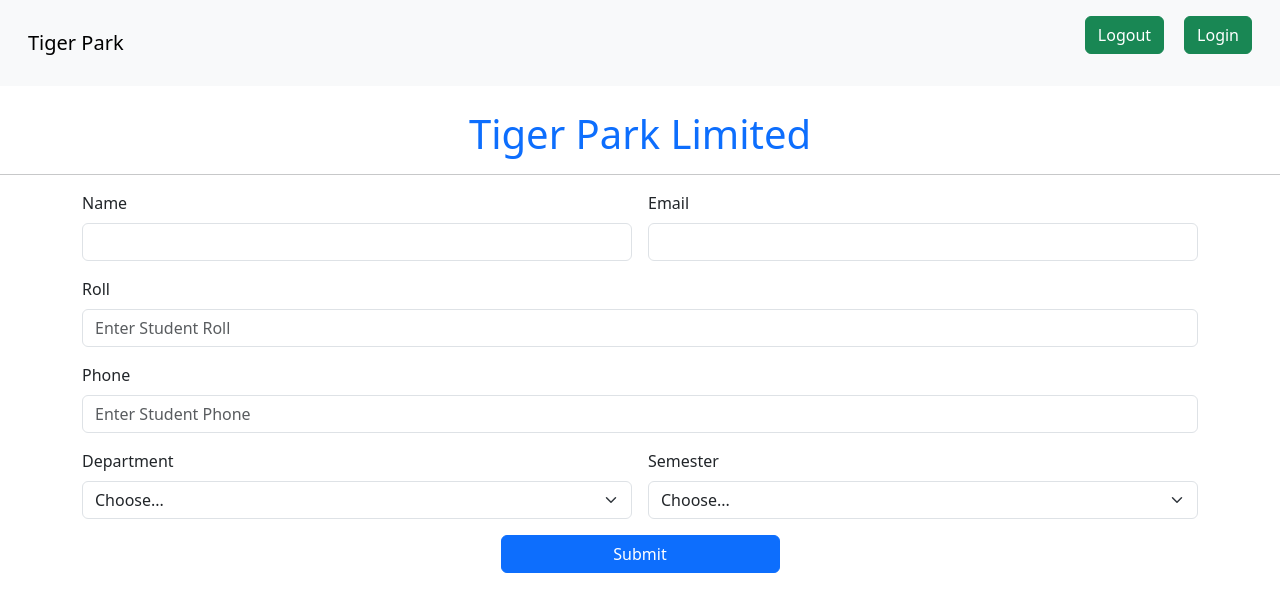
After one commit to Mamun8854/student_management_system, a Django app: page /add/student/ in a window 1280 px wide. The commit adds this page. Shown: the top 612 px of the page. Run offline with Django 4.2, Linux system fonts and the light colour scheme.

Commit message:
add student done

```diff
--- a/home/templates/base.html
+++ b/home/templates/base.html
@@ -26,7 +26,6 @@
       </form>
     </div>
   </nav>
-{% comment %}
   <!-- alert message  -->
   <div class=" d-flex align-items-center justify-content-center">
     {% for message in messages %}
@@ -34,7 +33,7 @@
       <strong>Message : </strong> {{message}}
     </div>
     {% endfor %}
-  </div> {% endcomment %}
+  </div>
 
 
   {% block start %}
--- /dev/null
+++ b/home/templates/student/add_student.html
@@ -0,0 +1,58 @@
+{% extends "base.html" %}
+{% block start %}
+    <h1 class="text-primary text-center mt-4">Tiger Park Limited</h1>
+    <hr>
+    <div class="container">
+      <form class="row g-3" method="POST">
+        {% csrf_token %}
+        <div class="col-md-6">
+          <label for="inputname4" class="form-label">Name</label>
+          <input type="text" name="name" class="form-control" id="inputname4">
+        </div>
+        <div class="col-md-6">
+          <label for="inputEmail4" class="form-label">Email</label>
+          <input type="email" name="email" class="form-control" id="inputEmail4">
+        </div>
+        <div class="col-12">
+          <label for="inputRoll" class="form-label">Roll</label>
+          <input type="text" name="roll" class="form-control" id="inputRoll" placeholder="Enter Student Roll">
+        </div>
+        <div class="col-12">
+          <label for="inputPhone2" class="form-label">Phone</label>
+          <input type="number" name="phone" class="form-control" id="inputPhone2" placeholder="Enter Student Phone">
+        </div>
+        <div class="col-md-6">
+          <label for="inputDepartment" class="form-label">Department</label>
+          <select id="inputDepartment" name="department" class="form-select">
+            <option selected>Choose...</option>
+            <option>Computer Science & Technology</option>
+            <option>Civil Technology</option>
+            <option>Electrical Technology</option>
+            <option>Mechanical Technology</option>
+            <option>Automobile Technology</option>
+            <option>Textile Technology</option>
+            <option>Merine Technology</option>
+          </select>
+        </div>
+        <div class="col-md-6">
+          <label for="inputSemester" class="form-label">Semester</label>
+          <select id="inputSemester" name="semester" class="form-select">
+            <option selected>Choose...</option>
+            <option>1st</option>
+            <option>2nd</option>
+            <option>3rd</option>
+            <option>4th</option>
+            <option>5th</option>
+            <option>6th</option>
+            <option>7th</option>
+            <option>8th</option>
+          </select>
+        </div>
+        <div class="col-12 d-flex align-items-center justify-content-center">
+          <button type="submit" class="btn btn-primary w-25">Submit</button>
+        </div>
+      </form>
+
+    </div>
+
+ {% endblock %}
--- a/home/views.py
+++ b/home/views.py
@@ -1,11 +1,41 @@
-from django.shortcuts import render
+from django.shortcuts import render, redirect
 from django.views import View
 from .models import Student
+from django.contrib import messages
+
 # Create your views here.
 
 
 class StudentView(View):
+    template_name = 'student/add_student.html'
+
     def get(self, request):
-        all_student = Student.objects.all()
+        all_student = Student.objects.all().order_by('-pk')
         return render(request, 'home/index.html',
                       context={"students": all_student})
+
+
+class AddStudent(View):
+    def get(self, request):
+        return render(request, "student/add_student.html")
+
+    def post(self, request):
+        name = request.POST.get('name')
+        email = request.POST.get('email')
+        roll = request.POST.get('roll')
+        phone = request.POST.get('phone')
+        department = request.POST.get('department')
+        semester = request.POST.get('semester')
+        print(name, roll, email, phone, department, semester)
+
+        Student.objects.create(
+            student_name=name,
+            stident_email=email,
+            student_roll=roll,
+            student_phone=phone,
+            department=department,
+            semester=semester,
+        )
+        messages.success(request, "Student added successfuly!")
+        return redirect("/home")
+        # return render(request, "student/add_student.html")
--- a/student_management/urls.py
+++ b/student_management/urls.py
@@ -4,5 +4,7 @@ from home import views
 
 urlpatterns = [
     path('admin/', admin.site.urls),
-    path("", views.StudentView.as_view(), name="home_page")
+    path("home/", views.StudentView.as_view(), name="home_page"),
+    path("add/student/", views.AddStudent.as_view(), name="add_student")
+
 ]
```
Also changed, not shown: home/templates/home/index.html (+8 -2 lines).
